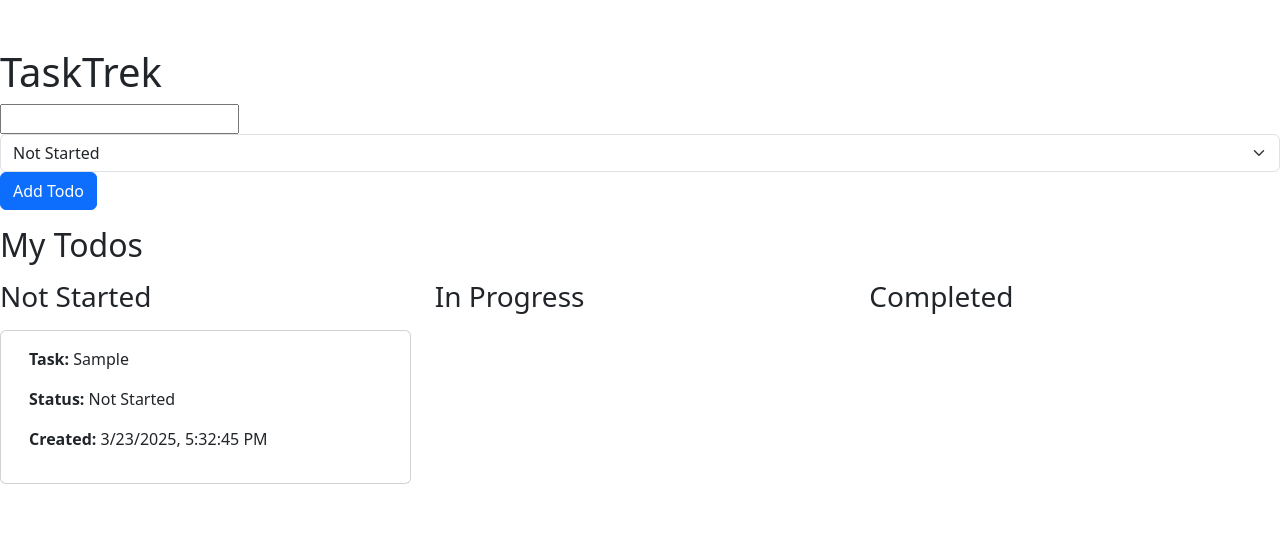
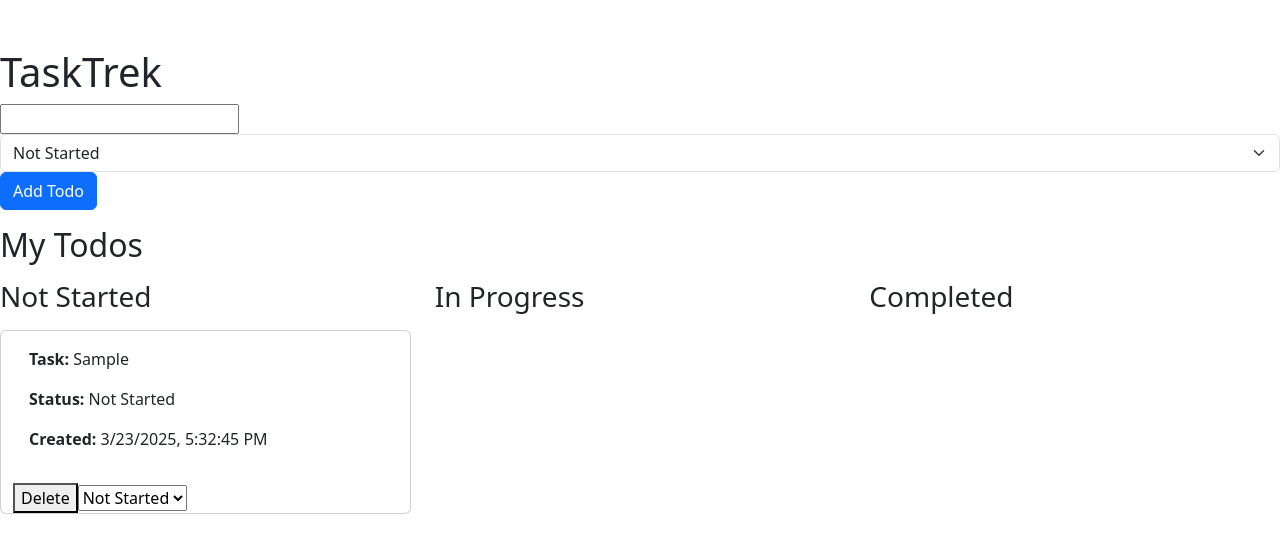
Before and after one commit to techdev-VIK/Tasktrek, a React (Vite) app: page / in a window 1280 px wide. Both pictures are taken after typing "Sample" into the empty fields and a click on the button "Add Todo". Shown: the top 552 px of the page. Built offline with nearby package versions, Linux system fonts and the light colour scheme.

Commit message:
Status change and delete features

```diff
--- a/src/App.jsx
+++ b/src/App.jsx
@@ -29,6 +29,28 @@ function App() {
       setStatus('Not Started');
   }
 
+  const deleteTodo = (id) => {
+
+    const newTodos = todos.filter((todo) => todo.id !== id)
+
+
+    setTodos(newTodos)
+  }
+
+
+
+  const statusHandler = (id, e) => {
+    const {value} = e.target;
+
+    const changeStatus = todos.map((todo) => {
+      if(todo.id === id){
+        todo.status = value
+      }
+    })
+
+    setTodos((prev) => [...prev, changeStatus])
+
+  }
   return (
     <>
       <div className='my-5'>
@@ -64,6 +86,15 @@ function App() {
                               <p><strong>Status: </strong>{todo.status}</p>
                               <p><strong>Created: </strong>{new Date((todo.id)).toLocaleString()}</p>
                             </div>
+                            <div>
+                            <button onClick={() => deleteTodo(todo.id)}>Delete</button>
+
+                            <select onChange={(e) => statusHandler(todo.id, e)} value={todo.status}>
+                              <option value="Not Started">Not Started</option>
+                              <option value="In Progress">In Progress</option>
+                              <option value="Completed">Completed</option>
+                            </select>
+                            </div>
                         </div>
                       ))}
                     </div>
```
